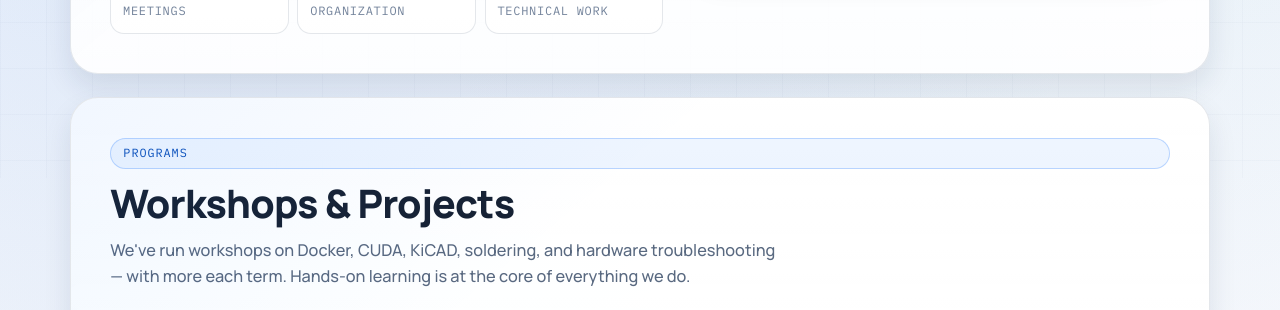
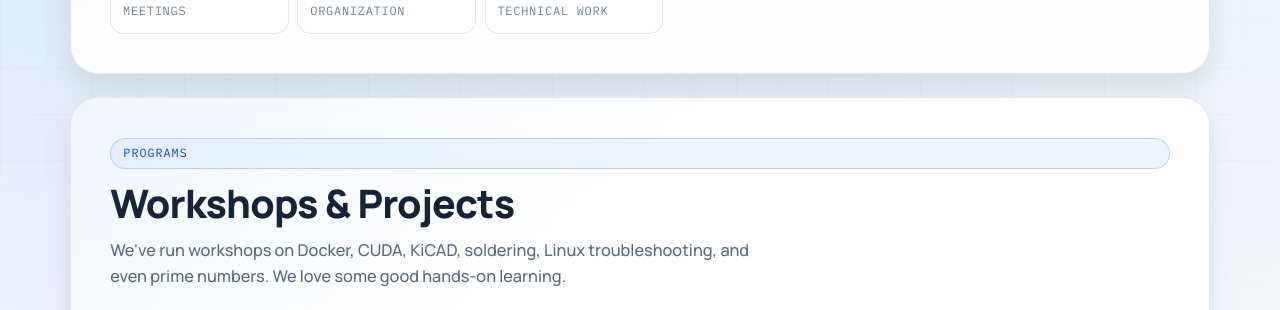
Before and after one commit to oliverdougherC/chc, a website: page index.html in a window 1280 px wide. Shown: the part 622-932 px from the top of the page. Drawn offline with Linux system fonts and the light colour scheme.

Commit message:
updated text and such

```diff
--- a/index.html
+++ b/index.html
@@ -73,7 +73,7 @@
                 <div class="section-heading">
                     <span class="mono-tag">Programs</span>
                     <h2>Workshops &amp; Projects</h2>
-                    <p>We've run workshops on Docker, CUDA, KiCAD, soldering, and hardware troubleshooting — with more each term. Hands-on learning is at the core of everything we do.</p>
+                    <p>We've run workshops on Docker, CUDA, KiCAD, soldering, Linux troubleshooting, and even prime numbers. We love some good hands-on learning.</p>
                 </div>
                 <div class="benefit-grid">
                     <article class="benefit-card">
```
